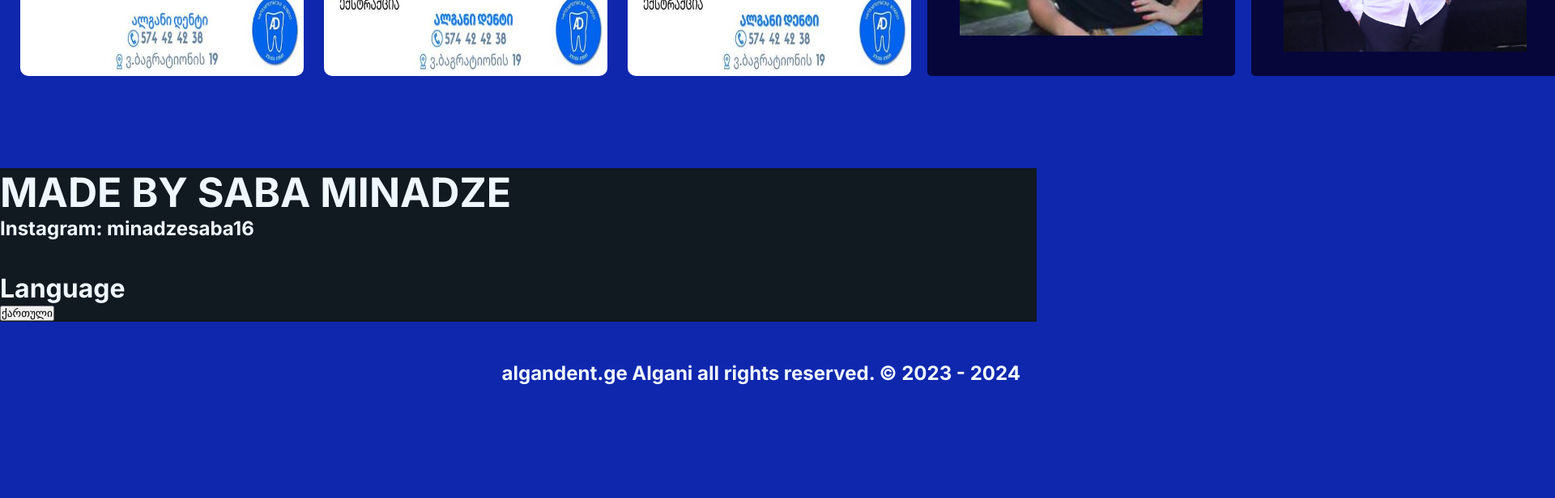
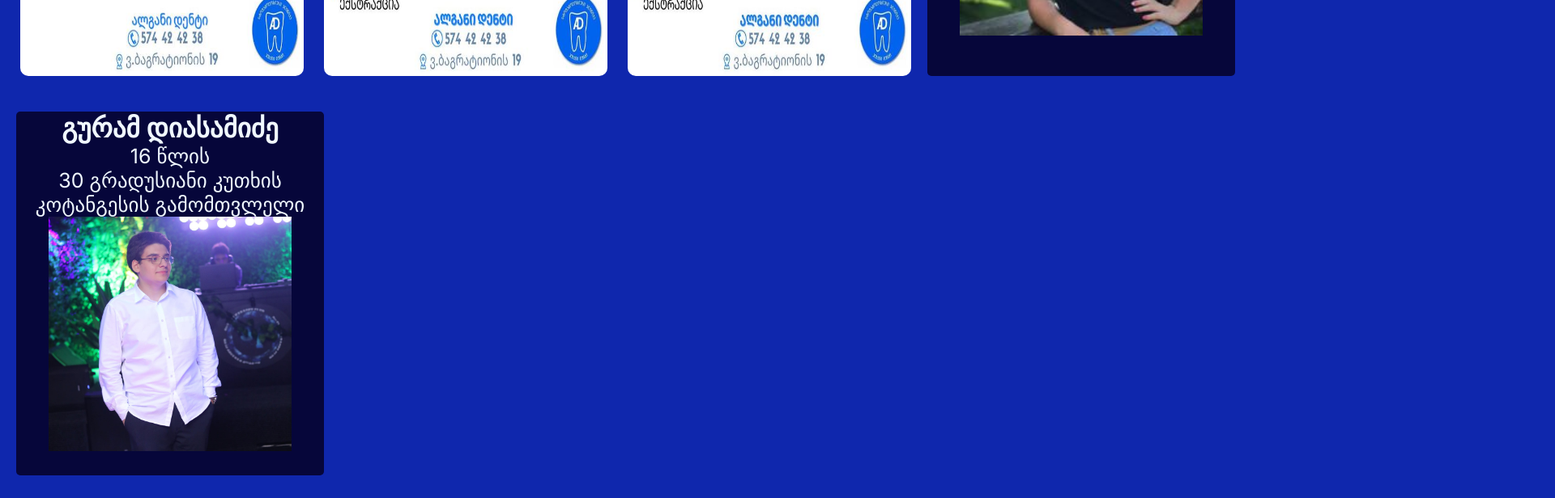
Before and after one commit to SabaMinadze/En, a Next.js app: page /stomatologi in a window 1280 px wide. Shown: the part 1040-1656 px from the top of the page at 81% size, 1920 px wide, since content can reach past the window. Before the commit the page ends 1516 px from the top, so only its background shows below. Built offline with nearby package versions, Linux system fonts and the light colour scheme.

Commit message:
Update page.tsx

```diff
--- a/app/stomatologi/page.tsx
+++ b/app/stomatologi/page.tsx
@@ -29,10 +29,16 @@ function page() {
       <br/><br/>
       <Link href="https://www.instagram.com/niniminadze16/"><Card1 name="ნინი მინაძე" age="17 წლის" position="ჭრა-კერვა" image={<Image src="/nini.jpg" height={300} width={300} alt='erro'/>}/></Link>
       <br/><br/>
+      <br/><br/>
+    </div>
+    <br/><br/>
+    <div className={styles.box}>
+      <br/><br/>
       <Link href="https://www.instagram.com/guramdiasamize/"><Card1 name="გურამ დიასამიძე" age="16 წლის" position="30 გრადუსიანი კუთხის კოტანგესის გამომთვლელი" image={<Image src="/gurami.jpg" height={290} width={300} alt='erro'/>}/></Link>
       <br/><br/>
     </div>
     <br/><br/>
+    <div className={styles.box}></div>
     </>
   )
 }
```
